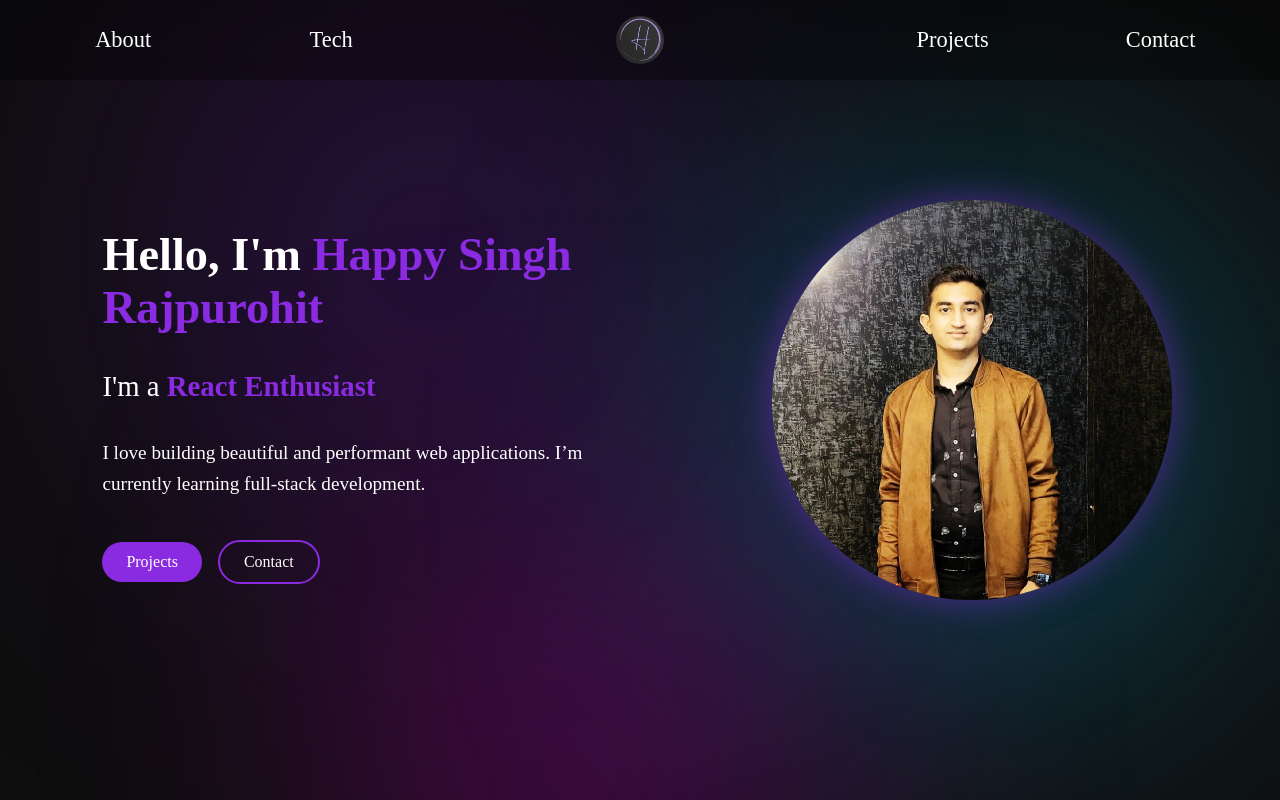
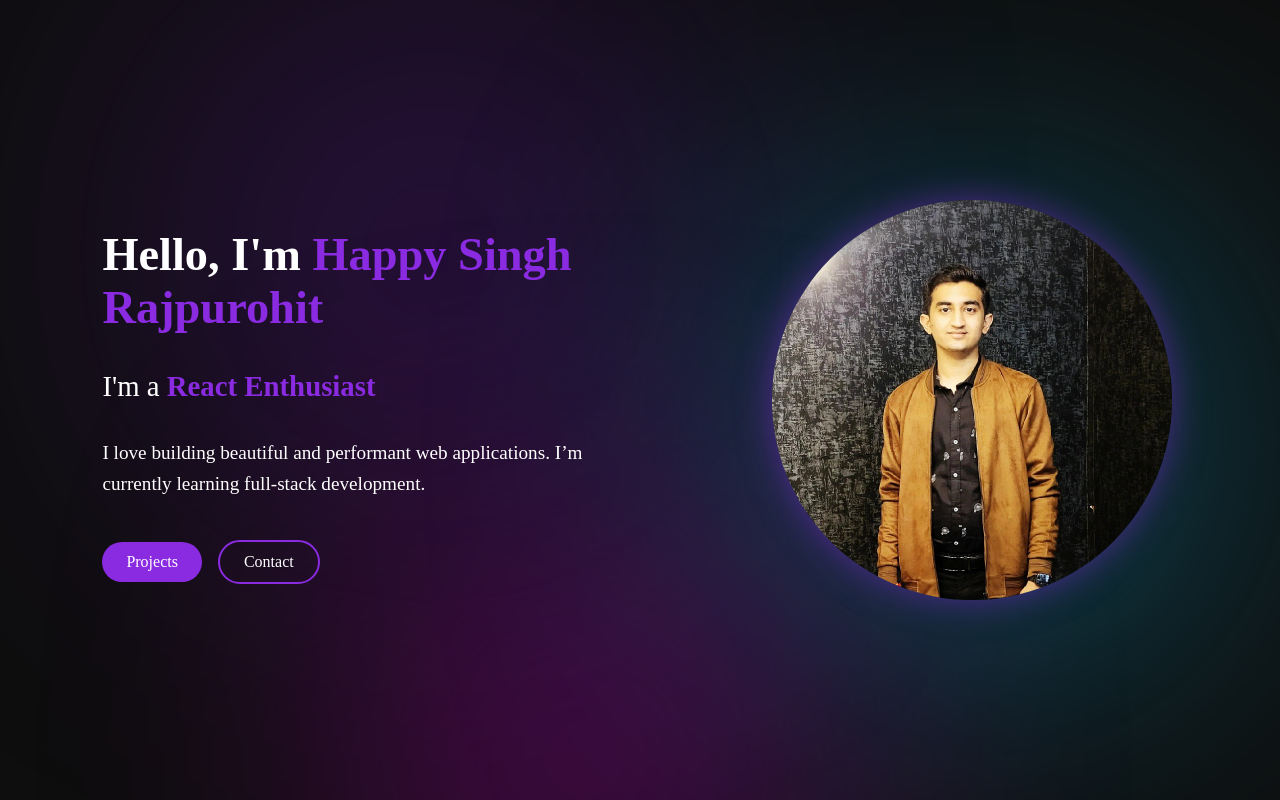
Before and after one commit to Happy-Singh-Rajpurohit/Portfolio-web, a React (Vite) app: page / in a window 1280 px wide. Shown: the top 800 px of the page. Built offline with nearby package versions, Linux system fonts and the light colour scheme.

Commit message:
nav-rm-trial

```diff
--- a/src/App.jsx
+++ b/src/App.jsx
@@ -3,7 +3,7 @@ import About from './component/About/About';
 import BlobBackground from './component/background/BlobBackground';
 import Contact from './component/Contact/Contact';
 import Footer from './component/Footer/Footer';
-import Navbar from './component/Navbar/Navbar';
+// import Navbar from './component/Navbar/Navbar';
 import Projects from './component/Projects/Projects';
 import Tech from './component/Tech/Tech';
 
@@ -12,7 +12,7 @@ function App() {
   return (
     <>
       <BlobBackground/>
-      <Navbar/>
+      {/* <Navbar/> */}
       <About/>
       <Tech/>
       <Projects/>
```
